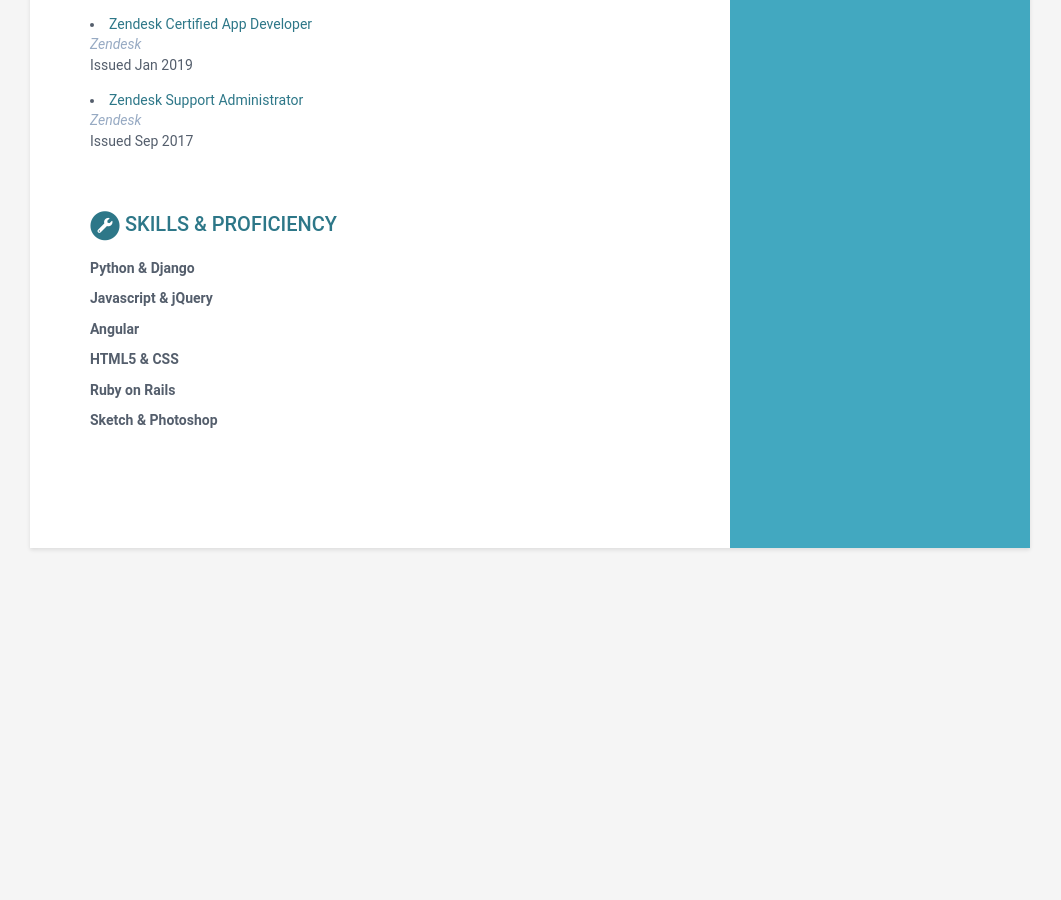
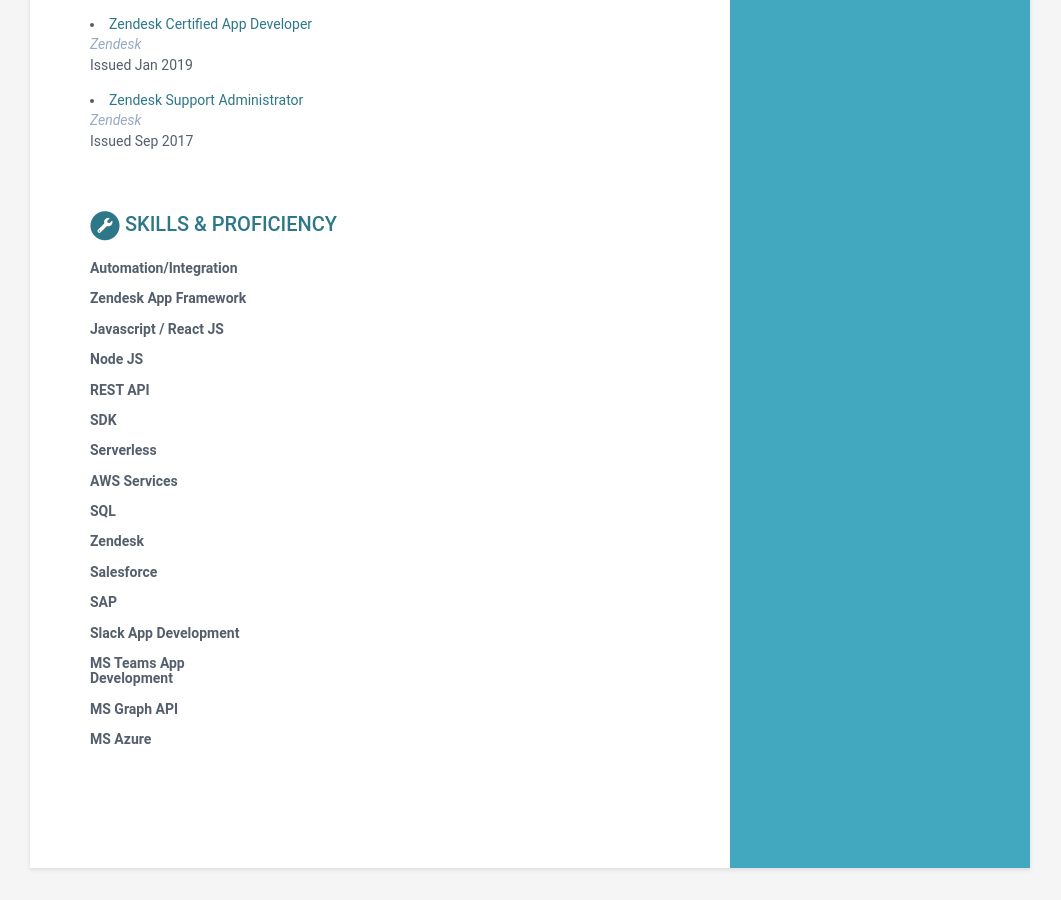
Before and after one commit to pgabalones/online-cv, a Jekyll site: the page built from index.html, in a window 1280 px wide and 900 px high, scrolled down 2482 px. Shown: the whole window, without its empty margins (110-1171 px from the left). Built offline with Jekyll 4.4.1, drawn with Linux system fonts in a browser that asks for light colours; before the commit the page ends 3090 px from its top, so only the background shows below that.

Commit message:
Update data.yml

```diff
--- a/_data/data.yml
+++ b/_data/data.yml
@@ -190,23 +190,53 @@
         conference: Issued Sep 2017
 
 skills:
-  title: Skills &amp; Proficiency
+    title: Skills &amp; Proficiency
 
-  toolset:
-  - name: Python & Django
-    level: 98%
+    toolset:
+      - name: Automation/Integration
+        level: 90%
 
-  - name: Javascript & jQuery
-    level: 98%
+      - name:  Zendesk App Framework
+        level: 90%
 
-  - name: Angular
-    level: 98%
+      - name: Javascript / React JS
+        level: 90%
 
-  - name: HTML5 & CSS
-    level: 95%
+      - name: Node JS
+        level: 90%
 
-  - name: Ruby on Rails
-    level: 85%
+      - name: REST API
+        level: 90%
 
-  - name: Sketch & Photoshop
-    level: 60%
+      - name: SDK
+        level: 90%
+
+      - name: Serverless
+        level: 90%
+
+      - name: AWS Services
+        level: 90%
+
+      - name: SQL
+        level: 90%
+
+      - name: Zendesk
+        level: 90%
+
+      - name: Salesforce
+        level: 90%
+
+      - name: SAP
+        level: 90%
+
+      - name: Slack App Development
+        level: 90%
+
+      - name: MS Teams App Development
+        level: 90%
+
+      - name: MS Graph API
+        level: 90%
+
+      - name: MS Azure
+        level: 90%
```
